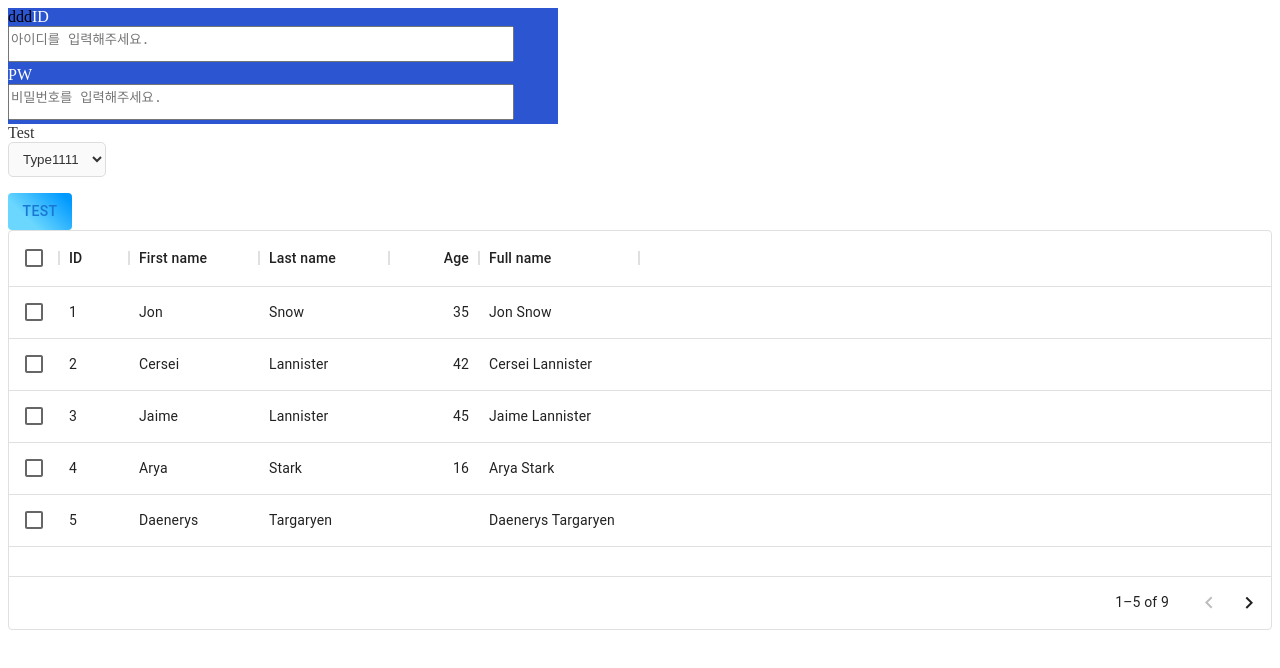
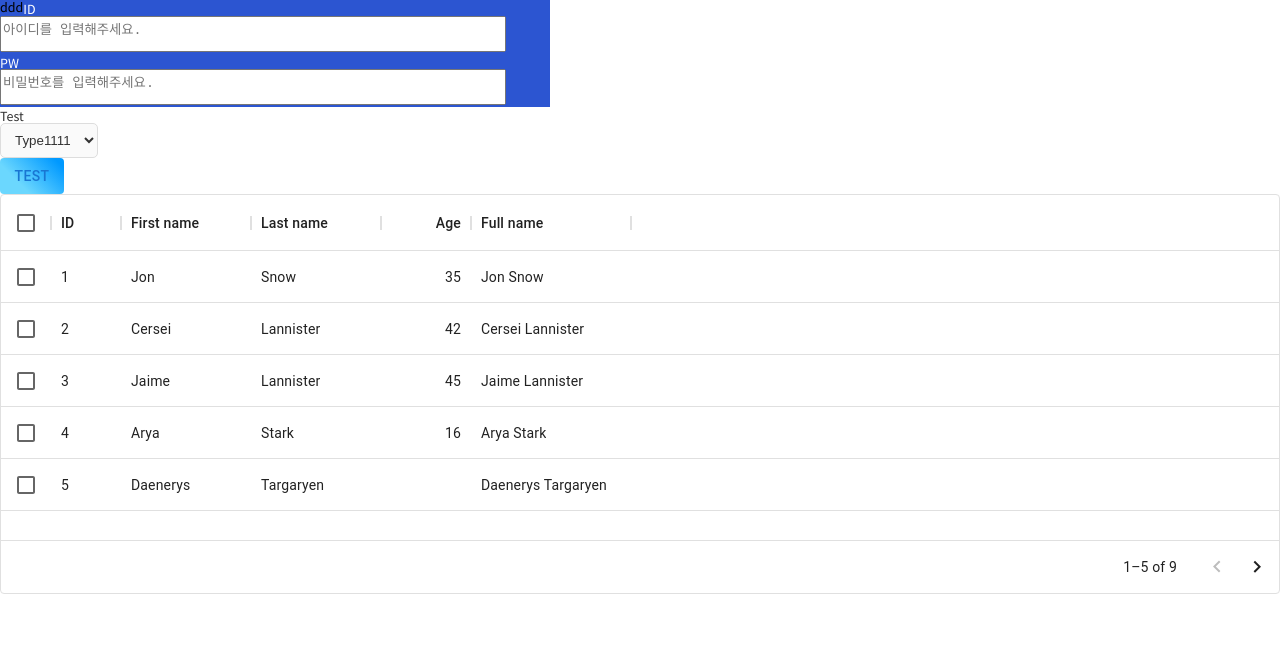
Before and after one commit to edielee/playauto, a Next.js app: page / in a window 1280 px wide. Shown: the top 668 px of the page. Built offline with nearby package versions, Linux system fonts and the light colour scheme.

Commit message:
reset css 적용

```diff
--- a/pages/_app.tsx
+++ b/pages/_app.tsx
@@ -1,7 +1,13 @@
 import { AppProps } from 'next/app';
+import GlobalStyle from '../styles/global';
 
 function App({ Component, pageProps }: AppProps) {
-  return <Component {...pageProps} />;
+  return (
+    <>
+      <GlobalStyle />
+      <Component {...pageProps} />
+    </>
+  );
 }
 
 export default App;
--- a/styles/global.ts
+++ b/styles/global.tsx
@@ -1,10 +1,8 @@
 import { createGlobalStyle } from 'styled-components';
 
 const GlobalStyle = createGlobalStyle`
-
 //fonts Light 300, Regular 400
 @import url('https://fonts.googleapis.com/css2?family=Source+Sans+Pro:wght@300;400&display=swap');
-
 /* http://meyerweb.com/eric/tools/css/reset/
    v5.0.1 | 20191019
    License: none (public domain)
@@ -29,16 +27,13 @@ time, mark, audio, video,input {
   border: 0;
   font-size: 100%;
   font: inherit;
-  vertical-align: middle;f
+  vertical-align: middle;
 }
-
-
 /* HTML5 display-role reset for older browsers */
 article, aside, details, figcaption, figure,
 footer, header, hgroup, main, menu, nav, section {
   display: block;
 }
-
 /* HTML5 hidden-attribute fix for newer browsers */
 *[hidden] {
     display: none;
@@ -61,9 +56,7 @@ table {
 body {
   line-height: 1;
   font-family: 'Source Sans Pro', sans-serif;
-  color: "blue";
   font-size:14px;
-
 }
 a {
     text-decoration: none; /* 모든 a tag에 밑줄 없애기 */
```
